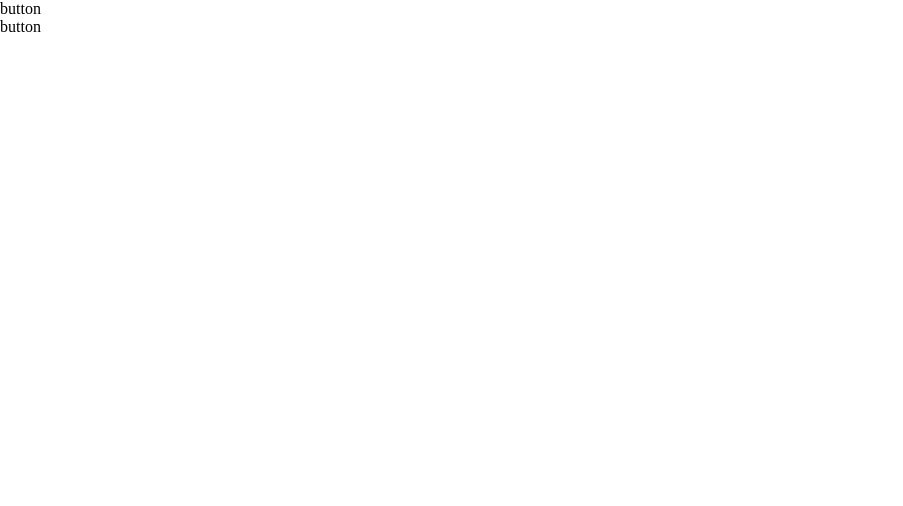
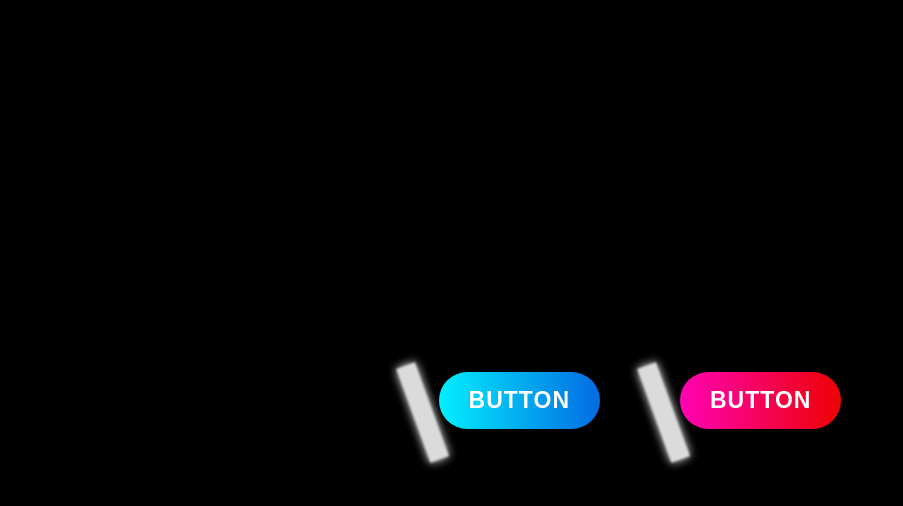
Before and after one commit to mihosri/ShiningHoverEffect, a plain HTML site: page index.html in a window 1280 px wide. Shown: the whole page, without its empty margins (0-903 px from the left). Drawn offline with Linux system fonts and the light colour scheme.

Commit message:
Added Hover effect

```diff
--- a/style.css
+++ b/style.css
@@ -2,3 +2,51 @@
     margin: 0;
     padding: 0;
 }
+
+body{
+    display: flex;
+    min-height: 100vh;
+    justify-content: center;
+    align-items: center;
+    background: #000;
+}
+
+div{
+    color: #fff;
+    position: relative;
+    text-transform: uppercase;
+    font-family: sans-serif;
+    font-weight: bold;
+    margin: 0 40px;
+    padding: 15px 30px;
+    letter-spacing: 1px;
+    cursor: pointer;
+    font-size: 23px;
+    border-radius: 50px;
+}
+
+.btn-1{
+    background: linear-gradient(to right,#03effe,#026be2);
+}
+
+.btn-2{
+    background: linear-gradient(to right,#fe03b4, #ee0202);
+}
+
+div:before{
+    content: '';
+    position: absolute;
+    height: 100px;
+    width: 20px;
+    background: #f3f3f3;
+    box-shadow: 0 0 10px #fff;
+    filter: blur(1px);
+    opacity: 0.9;
+    top: -30px;
+    transition: 0.7s;
+    transform: rotate(-20deg) translateX(-60px);
+}
+
+div:hover:before{
+    transform: rotate(-20deg) translate(140px, 70px);
+}
```
